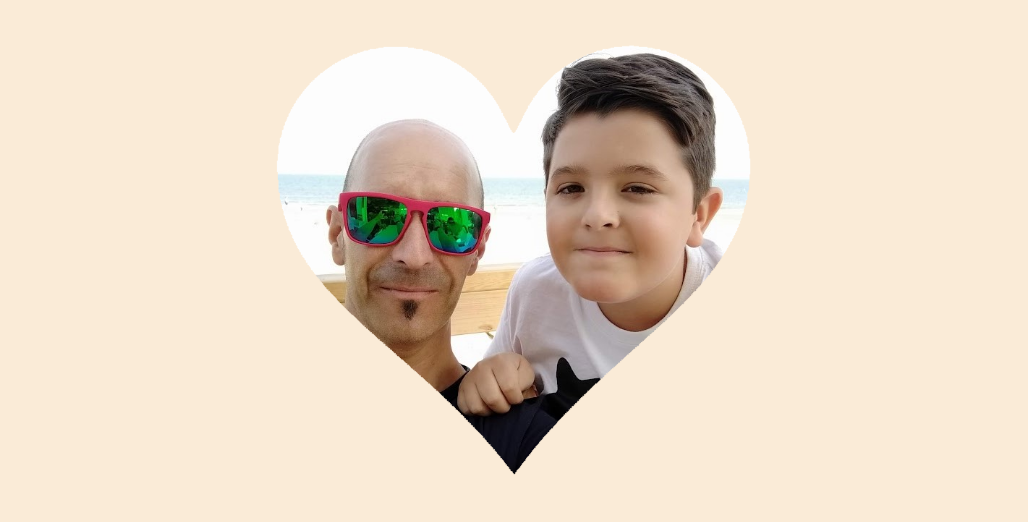
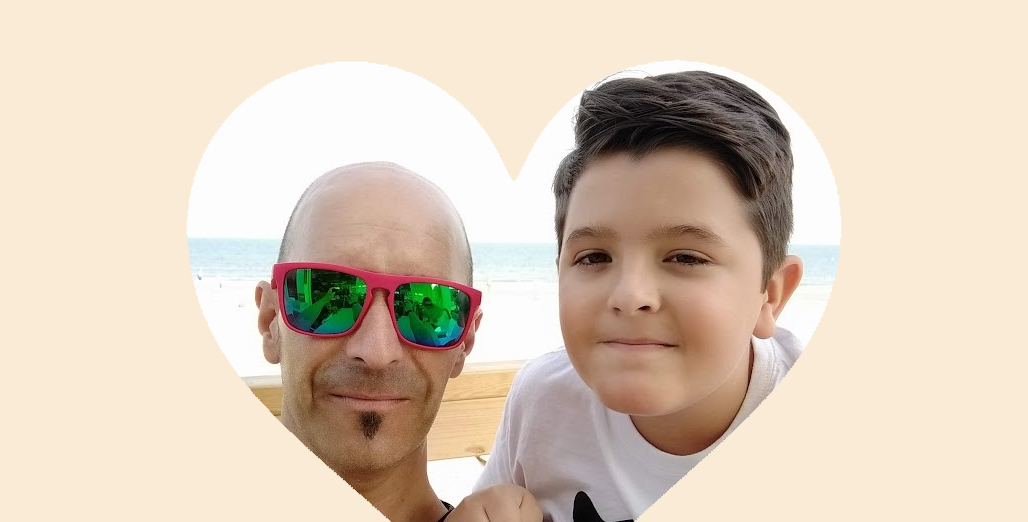
Before and after one commit to hugo915hugo/fathers-day, a plain HTML site: page index.html in a window 1280 px wide. Shown: the top 522 px of the page, without its empty margins (126-1154 px from the left). Drawn offline with Linux system fonts and the light colour scheme.

Commit message:
Update style.css

```diff
--- a/style.css
+++ b/style.css
@@ -6,7 +6,7 @@ body {
 
 #image {
     max-width: 100%;
-    height: 520px;
+    height: auto;
     display: block;
     margin: 0 auto;
 
```
